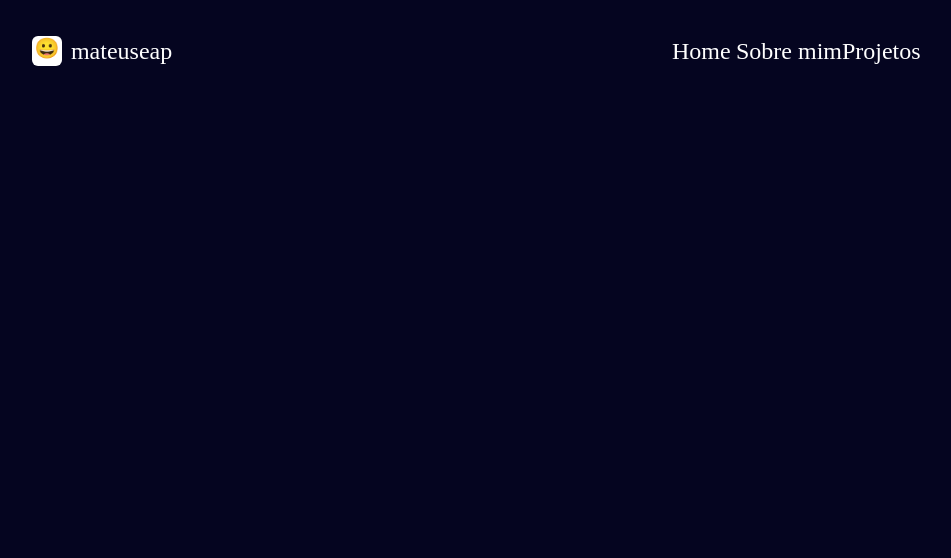
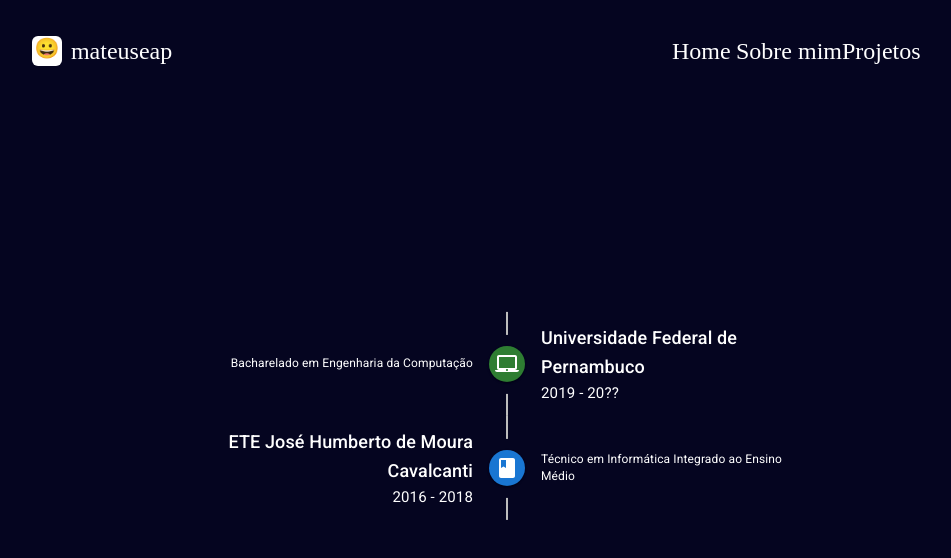
Before and after one commit to mateuseap/mateuseap.github.io, a React (Create React App) app: page /sobre-mim in a window 1280 px wide. Shown: the top 558 px of the page, without its empty margins (133-1084 px from the left). Built offline with nearby package versions, Linux system fonts and the light colour scheme.

Commit message:
Timeline added to About page
a basic Timeline containing two items was added.

```diff
--- a/src/pages/About/index.tsx
+++ b/src/pages/About/index.tsx
@@ -1,3 +1,16 @@
+import {
+  Timeline,
+  TimelineItem,
+  TimelineSeparator,
+  TimelineConnector,
+  TimelineContent,
+  TimelineOppositeContent,
+  TimelineDot,
+} from '@mui/lab';
+import LaptopMacIcon from '@mui/icons-material/LaptopMac';
+import BookIcon from '@mui/icons-material/Book';
+import { Typography } from '@mui/material';
+import { Links } from '../../types/enums';
 import {
   Background,
   TopNavigation,
@@ -7,7 +20,6 @@
   AboutButton,
   ProjectsButton,
 } from './styles';
-import { Links } from '../../types/enums';
 
 function About() {
   return (
@@ -21,6 +33,75 @@
           <ProjectsButton to={Links.PROJECTS}>Projetos</ProjectsButton>
         </span>
       </TopNavigation>
+      <Timeline
+        position='alternate'
+        sx={{
+          position: 'absolute' as const,
+          top: '50%',
+          left: '50%',
+          transform: 'translate(-50%, -50%)',
+        }}
+      >
+        <TimelineItem>
+          <TimelineOppositeContent
+            sx={{ m: 'auto 0' }}
+            variant='body2'
+            color='white'
+            fontSize='12px'
+          >
+            Bacharelado em Engenharia da Computação
+          </TimelineOppositeContent>
+          <TimelineSeparator>
+            <TimelineConnector />
+            <TimelineDot color='success'>
+              <LaptopMacIcon />
+            </TimelineDot>
+            <TimelineConnector />
+          </TimelineSeparator>
+          <TimelineContent sx={{ py: '12px', px: 2 }}>
+            <Typography
+              variant='h6'
+              component='span'
+              style={{ color: 'white', fontSize: '18px' }}
+            >
+              Universidade Federal de Pernambuco
+            </Typography>
+            <Typography style={{ color: 'white', fontSize: '15px' }}>
+              2019 - 20??
+            </Typography>
+          </TimelineContent>
+        </TimelineItem>
+        <TimelineItem>
+          <TimelineOppositeContent
+            sx={{ m: 'auto 0' }}
+            align='right'
+            variant='body2'
+            color='white'
+            fontSize='12px'
+          >
+            Técnico em Informática Integrado ao Ensino Médio
+          </TimelineOppositeContent>
+          <TimelineSeparator>
+            <TimelineConnector />
+            <TimelineDot color='primary'>
+              <BookIcon />
+            </TimelineDot>
+            <TimelineConnector />
+          </TimelineSeparator>
+          <TimelineContent sx={{ py: '12px', px: 2 }}>
+            <Typography
+              variant='h6'
+              component='span'
+              style={{ color: 'white', fontSize: '18px' }}
+            >
+              ETE José Humberto de Moura Cavalcanti
+            </Typography>
+            <Typography style={{ color: 'white', fontSize: '15px' }}>
+              2016 - 2018
+            </Typography>
+          </TimelineContent>
+        </TimelineItem>
+      </Timeline>
     </Background>
   );
 }
```
